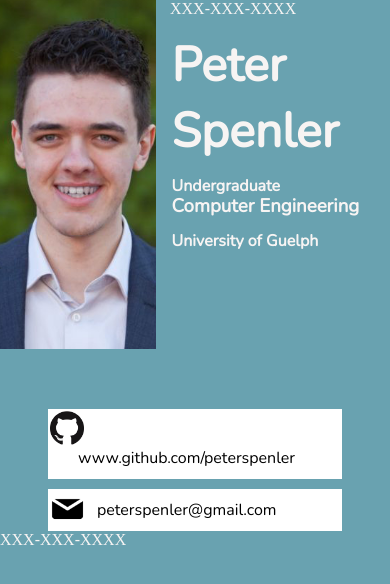
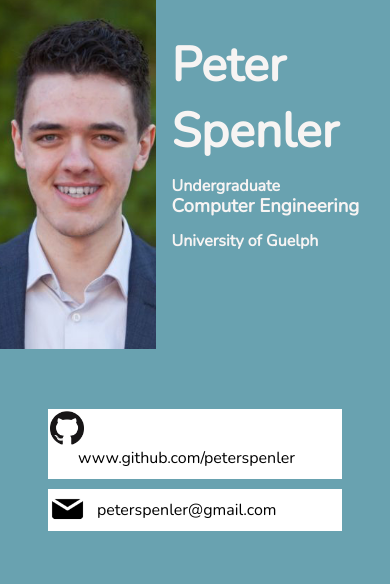
Before and after one commit to peterspenler/Personal-Site, a plain HTML site: page index.html in a window 390 px wide. Drawn offline with nearby package versions, Linux system fonts and the light colour scheme.

Commit message:
removed more legacy code

```diff
--- a/index.html
+++ b/index.html
@@ -15,9 +15,7 @@
 			<h4>University of Guelph</h4>
 		</div>
 
-		<div class="phone-number-box" id="phoneNumberBox" onClick="stopPropagation(event)">XXX-XXX-XXXX</div>
 		<!-- Phone and mail icons created by 'Chanut is Industries', https://www.flaticon.com/authors/chanut-is-industries, Liscenced under Creative Commons 3.0 -->
-		<div id="phoneIcon" class="phone-icon" onClick="phoneClick(event)"></div>
 		<a href="mailto:peterspenler@gmail.com" target="_top" class="mail-icon"></a>
 		<a href="https://github.com/peterspenler" class="github-mark"></a>
 
@@ -30,10 +28,6 @@
 				<a href="mailto:peterspenler@gmail.com" target="_top" class="mail-icon-m"></a>
 				peterspenler@gmail.com
 			</div>
-			<div class="phone-box">
-				<div id="phoneIcon" class="phone-icon-m" onClick=""></div>
-				XXX-XXX-XXXX
-			</div>
 		</div>
 	</div>
 </body>
--- a/styles/index.css
+++ b/styles/index.css
@@ -85,7 +85,7 @@ h3{
 		right:0;
 		background-color: #69a2b0;
 		color: #f7f4f3;
-		-webkit-transition:height 0.3s, width 0.3s;
+		-webkit-transition:height 0.5s, width 0.5s, top 0.5s, left 0.5s;
 	}
 
 	.profile-image{
```
